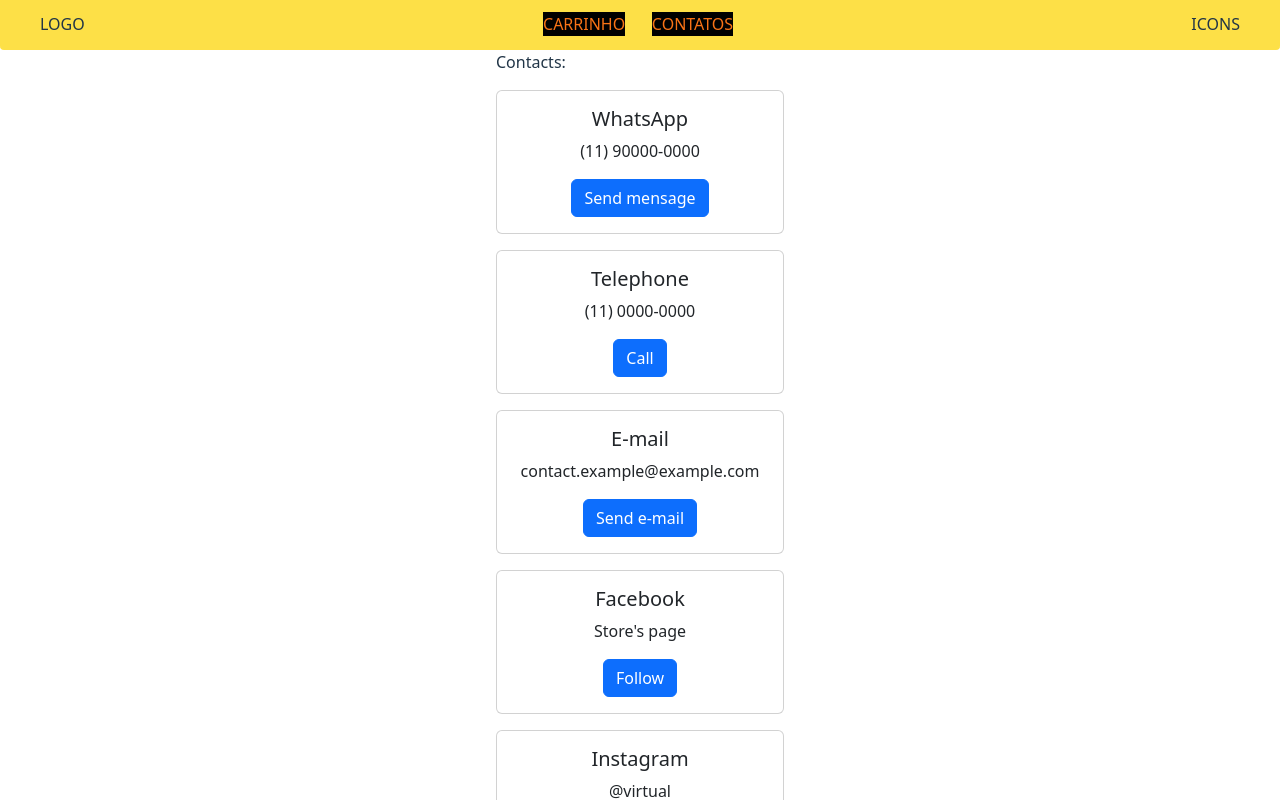
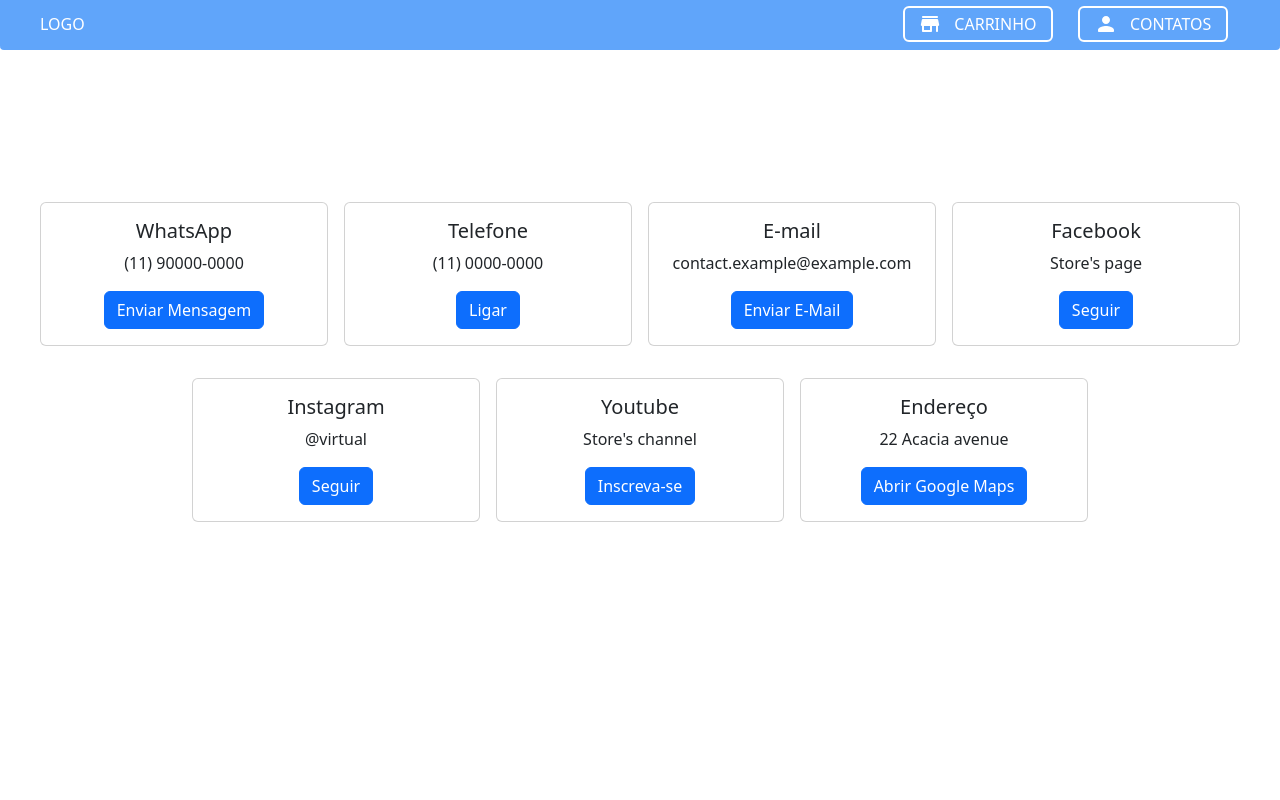
Before and after one commit to bispo-daniel/barao-do-plastico, a React (Vite) app: page /contacts in a window 1280 px wide. Shown: the top 800 px of the page. Built offline with nearby package versions, Linux system fonts and the light colour scheme.

Commit message:
colorsScheme

```diff
--- a/src/components/card/Card.jsx
+++ b/src/components/card/Card.jsx
@@ -1,5 +1,7 @@
 import { useAtom } from 'jotai';
 import { productsAtom } from '../../assets/products/Products';
+import KeyboardArrowLeftRoundedIcon from '@mui/icons-material/KeyboardArrowLeftRounded';
+import KeyboardArrowRightRoundedIcon from '@mui/icons-material/KeyboardArrowRightRounded';
 
 export default function Card({ product }) {
   const { productId, productName, productPrice, imagePath, quantity } = product;
@@ -21,7 +23,7 @@ export default function Card({ product }) {
   };
 
   return (
-    <div className="card" style={{ width: '250px', maxWidth: '250px', height: '315px', maxHeight: '315px', display: 'flex', flexDirection: 'column', alignItems: 'center', textAlign: 'center' }}>
+    <div className="card border-blue-400" style={{ width: '250px', border: '1px solid rgb(96 165 250 / var(--tw-border-opacity))', maxWidth: '250px', height: '315px', maxHeight: '315px', display: 'flex', flexDirection: 'column', alignItems: 'center', textAlign: 'center' }}>
       <div className='w-[220px] h-[220px] flex items-end'>
         <img src={imagePath} className="card-img-top" alt="..." style={{ width: '220px' }} />
       </div>
@@ -30,9 +32,13 @@ export default function Card({ product }) {
         <h5 className="card-title">{productName} - R$ {productPrice}</h5>
 
         <div className="flex">
-          <button onClick={decreaseQuantity} className="h-[25x] w-[35px] bg-orange-400 rounded-l-full">&lt;</button>
-          <span className="w-[30px] text-center border-y-2 border-orange-400">{quantity}</span>
-          <button onClick={increaseQuantity} className="h-[25x] w-[35px] bg-orange-400 rounded-r-full">&gt;</button>
+          <button onClick={decreaseQuantity} className="h-[25x] w-[35px] bg-blue-400 rounded-l-full">
+            <KeyboardArrowLeftRoundedIcon/>
+          </button>
+          <span className="w-[33px] text-center border-y-2 border-blue-400 text-xl font-medium">{quantity}</span>
+          <button onClick={increaseQuantity} className="h-[25x] w-[35px] bg-blue-400 rounded-r-full">
+            <KeyboardArrowRightRoundedIcon/>
+          </button>
         </div>
       </div>
     </div>
--- a/src/components/header/Header.jsx
+++ b/src/components/header/Header.jsx
@@ -1,22 +1,27 @@
+import StoreRoundedIcon from '@mui/icons-material/StoreRounded';
+import PersonRoundedIcon from '@mui/icons-material/PersonRounded';
+
 export default function Header() {
   return (
-    <header className="w-full max-w-[1280px] h-[50px] border-b-2 rounded-t sm:rounded-t-none sm:rounded-b border-yellow-300 bg-yellow-300 flex items-center justify-center bottom-0 sm:justify-between sm:px-10 fixed z-50 sm:top-0 sm:relative">
+    <header className="w-full max-w-[1280px] h-[50px] border-b-2 rounded-t sm:rounded-t-none sm:rounded-b border-blue-400 bg-blue-400 flex items-center justify-center bottom-0 sm:justify-between sm:px-10 fixed z-50 sm:top-0 sm:relative">
 
-      <div className="hidden sm:block">
+      <div className="hidden sm:block text-white">
         LOGO
       </div>
 
-      <div className="w-full flex justify-between px-10 sm:w-[270px]">
-        <button className='bg-black'>
-          <a href="/" className='no-underline text-orange-500'>CARRINHO</a>
+      <div className="w-full flex justify-around sm:w-[350px]">
+        <button className='bg-blue-400 border-white border-2 rounded px-2 py-1 w-[150px]'>
+          <a href="/" className='no-underline text-white flex items-center justify-around text-bold'>
+            <StoreRoundedIcon/>
+            CARRINHO
+          </a>
         </button>
-        <button className='bg-black'>
-          <a href="/contacts" className='no-underline text-orange-500'>CONTATOS</a>
+        <button className='bg-blue-400 border-white border-2 rounded px-2 py-1 w-[150px]'>
+          <a href="/contacts" className='no-underline text-white flex items-center justify-around text-bold'>
+            <PersonRoundedIcon/>
+            CONTATOS
+          </a>
         </button>
-      </div>
-
-      <div className="hidden sm:block">
-        ICONS
       </div>
 
     </header >
--- a/src/features/contacts/Contacts.jsx
+++ b/src/features/contacts/Contacts.jsx
@@ -2,18 +2,16 @@ import ContactCard from '../../components/contactCard/ContactCard.jsx'
 
 function Contacts() {
     return (
-        <main>
-            <p>Contacts: </p>
+        <main className='w-full min-h-[80vh] flex justify-center flex-wrap flex-col text-center p-3 mb-12'>
 
-            <div className="cards">
-                <ContactCard title="WhatsApp" text="(11) 90000-0000" btnText="Send mensage"/>
-                <ContactCard title="Telephone" text="(11) 0000-0000" btnText="Call"/>
-                <ContactCard title="E-mail" text="contact.example@example.com" btnText="Send e-mail"/>
-                <ContactCard title="Facebook" text="Store's page" btnText="Follow"/>
-                <ContactCard title="Instagram" text="@virtual" btnText="Follow"/>
-                <ContactCard title="Youtube" text="Store's channel" btnText="Subscribe"/>
-                <ContactCard title="Ifood" text="Ifood" btnText="Order"/>
-                <ContactCard title="Address" text="22 Acacia avenue" btnText="Open maps"/>
+            <div className="cards w-full flex flex-wrap gap-3 justify-center">
+                <ContactCard title="WhatsApp" text="(11) 90000-0000" btnText="Enviar Mensagem"/>
+                <ContactCard title="Telefone" text="(11) 0000-0000" btnText="Ligar"/>
+                <ContactCard title="E-mail" text="contact.example@example.com" btnText="Enviar E-Mail"/>
+                <ContactCard title="Facebook" text="Store's page" btnText="Seguir"/>
+                <ContactCard title="Instagram" text="@virtual" btnText="Seguir"/>
+                <ContactCard title="Youtube" text="Store's channel" btnText="Inscreva-se"/>
+                <ContactCard title="Endereço" text="22 Acacia avenue" btnText="Abrir Google Maps"/>
             </div>
 
             <div className="map">
--- a/src/features/kart/Kart.jsx
+++ b/src/features/kart/Kart.jsx
@@ -2,6 +2,8 @@ import Card from '../../components/card/Card';
 import { productsAtom } from '../../assets/products/Products'
 import WPPICON from '../../assets/images/WPP-Icon.png';
 import { useAtom } from 'jotai';
+
+import WhatsAppIcon from '@mui/icons-material/WhatsApp';
 
 export default function Kart() {
   const [products, setProducts] = useAtom(productsAtom);
@@ -38,10 +40,10 @@ export default function Kart() {
 
       <button
         onClick={sendSelectedToWhatsApp}
-        className="rounded p-2 w-[250px] mb-20 sm:m-4 flex items-center justify-between"
+        className="rounded p-2 w-[250px] mb-20 sm:m-4 flex items-center justify-around"
         style={{ backgroundColor: '#25D366' }}
       >
-        <img src={WPPICON} alt="" className="w-[40px]" />
+        <img src={WPPICON} alt="" className="w-[30px]" />
         <span className="text-gray-50 no-underline text-xl font-bold">Envie seu Carrinho</span>
       </button>
     </main>
```
Also changed, not shown: materialUi.js (added, +10 -0 lines), package.json (+8 -4 lines), 1 other file (tests, documents, lock files or other folders).
